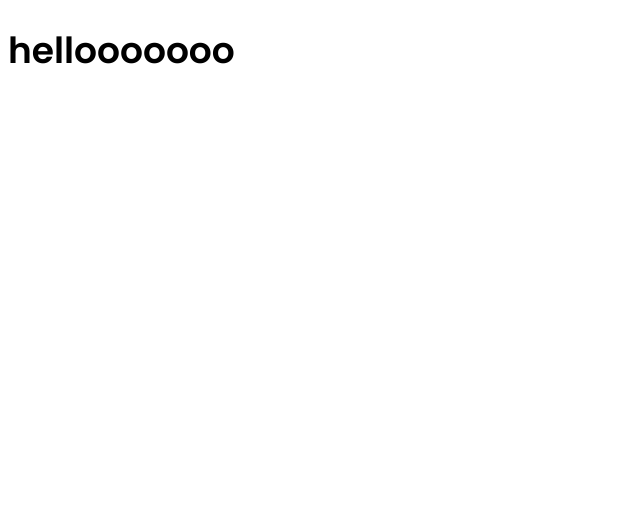
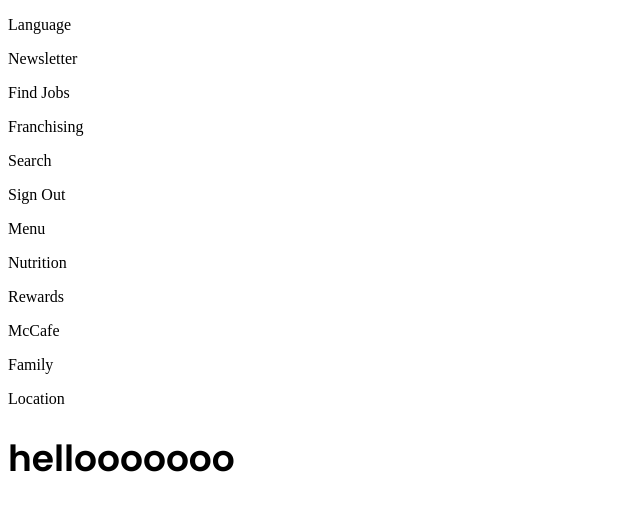
Before and after one commit to katieagne/bcxmcd, a React (Create React App) app: page / in a window 1280 px wide. Shown: the top 510 px of the page, without its empty margins (0-640 px from the left). Built offline with nearby package versions, Linux system fonts and the light colour scheme.

Commit message:
Navbar structure created, waiting on assetts from UI

```diff
--- a/src/App.js
+++ b/src/App.js
@@ -1,8 +1,10 @@
 import "./App.scss";
+import Navbar from "./components/Navbar";
 
 function App() {
   return (
     <div className="App">
+      <Navbar />
       <h1>hellooooooo</h1>
     </div>
   );
--- /dev/null
+++ b/src/components/Navbar.js
@@ -0,0 +1,30 @@
+import React from "react";
+
+function Navbar() {
+  return (
+    <div className="main">
+      <div className="main__top">
+        <div className="main__top--left">
+          <p>Language</p>
+          <p>Newsletter</p>
+          <p>Find Jobs</p>
+          <p>Franchising</p>
+        </div>
+        <div className="main__top--right">
+          <p>Search</p>
+          <p>Sign Out</p>
+        </div>
+      </div>
+      <div className="main__bottom">
+        <p>Menu</p>
+        <p>Nutrition</p>
+        <p>Rewards</p>
+        <p>McCafe</p>
+        <p>Family</p>
+        <p>Location</p>
+      </div>
+    </div>
+  );
+}
+
+export default Navbar;
```
Also changed, not shown: src/components/Anything.js (deleted), 1 other file (tests, documents, lock files or other folders).
